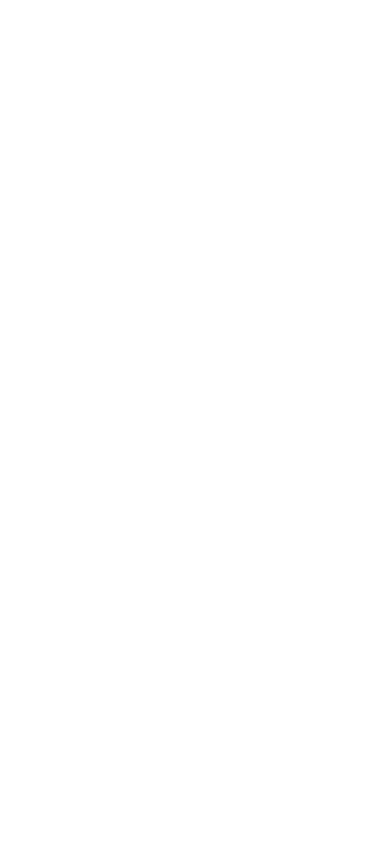
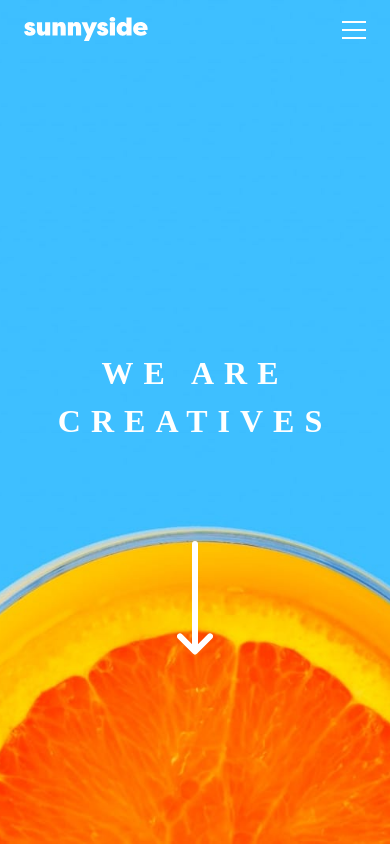
Before and after one commit to NN-NT-TN/sunnyside-agency-landing-page-main, a plain HTML site: page index.html in a window 390 px wide. Shown: the top 844 px of the page. Drawn offline with Linux system fonts and the light colour scheme; the site is published under a folder, as on GitHub Pages, so addresses that start at the root find nothing; a web font is replaced by a local one.

Commit message:
update style.css

```diff
--- a/style.css
+++ b/style.css
@@ -16,8 +16,15 @@
 @font-face {
     font-family: 'Barlow' ;
     src: url(fonts/Barlow/Barlow-Regular.ttf);
-    /*font-family: 'Fraunces-9pt' ;
-    src: url(fonts/Fraunces/static/Fraunces_9pt/Fraunces_9pt-Regular.ttf);*/
+  }
+  @font-face{
+    font-family: 'Fraunces-Soft' ;
+    src: url(fonts/Fraunces/static/Fraunces_9pt_SuperSoft/Fraunces_9pt_SuperSoft-BlackItalic.ttf);
+  }
+
+  @font-face{
+    font-family: 'Fraunces' ;
+    src: url(fonts/Fraunces/static/Fraunces_9pt_SuperSoft/Fraunces_9pt_SuperSoft-Bold.ttf);
   }
   /*Reset*/
   /* Box sizing rules */
@@ -132,15 +139,7 @@
     color: var(--White);
     font-size: .8em;
   }
-  @font-face{
-    font-family: 'Fraunces-Soft' ;
-    src: url(fonts/Fraunces/static/Fraunces_9pt_SuperSoft/Fraunces_9pt_SuperSoft-BlackItalic.ttf);
-  }
 
-  @font-face{
-    font-family: 'Fraunces' ;
-    src: url(fonts/Fraunces/static/Fraunces_9pt_SuperSoft/Fraunces_9pt_SuperSoft-Bold.ttf);
-  }
   .Font-Fraunces-9pt{
     font-family: 'Fraunces' ;
   }
@@ -201,7 +200,7 @@
   }
 
   .hero-section{
-    background-image:url('/images/desktop/image-header.jpg');
+    background-image:url('images/desktop/image-header.jpg');
     background-repeat:  no-repeat;
     background-attachment: fixed;
     background-size:  cover;
@@ -445,7 +444,7 @@ footer *{
     display: none;
   }
   .hero-section{
-    background-image: url('/images/mobile/image-header.jpg');
+    background-image: url('images/mobile/image-header.jpg');
   }
   .hero-section h1{
     font-size: 2rem;
```
